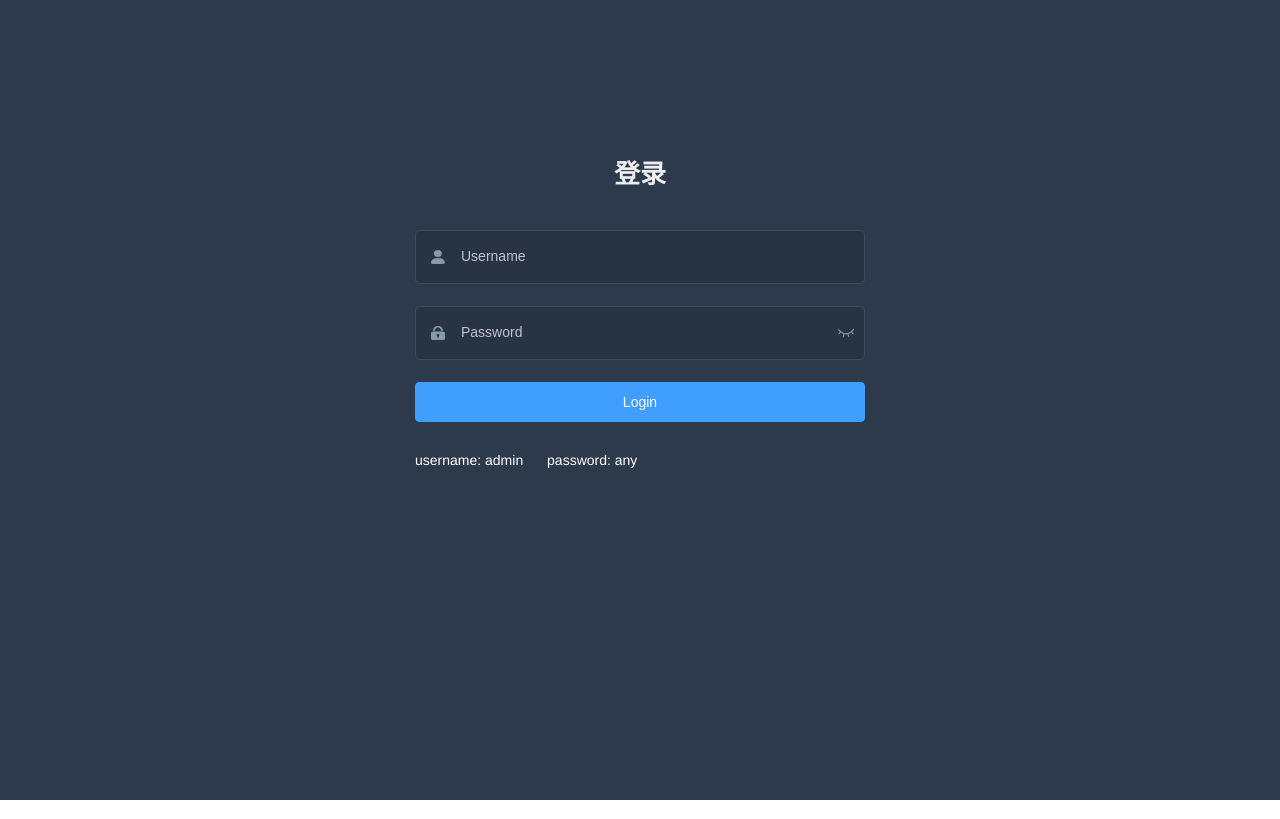
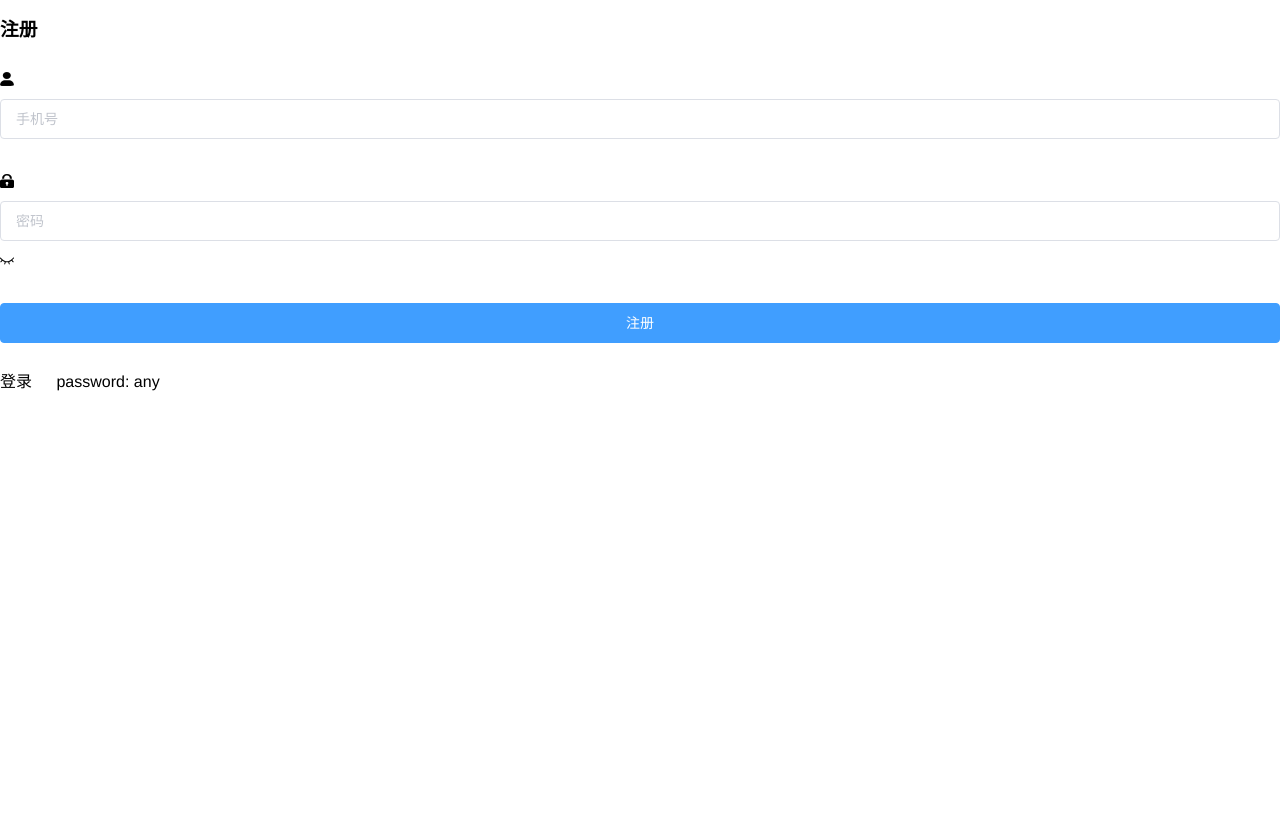
Before and after one commit to Starry316/CloudPrice, a Vue app: page /#/login in a window 1280 px wide. Built offline with nearby package versions, Linux system fonts and the light colour scheme.

Commit message:
注册界面调整（未完成）

```diff
--- a/package.json
+++ b/package.json
@@ -15,15 +15,15 @@
   },
   "dependencies": {
     "axios": "0.18.1",
+    "echarts": "4.2.1",
     "element-ui": "2.7.2",
     "js-cookie": "2.2.0",
     "normalize.css": "7.0.0",
     "nprogress": "0.2.0",
     "path-to-regexp": "2.4.0",
     "vue": "2.6.10",
-    "vue-router": "3.0.6",
-    "vuex": "3.1.0",
-    "echarts": "4.2.1"
+    "vue-router": "^3.0.6",
+    "vuex": "3.1.0"
   },
   "devDependencies": {
     "@babel/core": "7.0.0",
--- a/src/router/index.js
+++ b/src/router/index.js
@@ -33,7 +33,7 @@
 export const constantRoutes = [
   {
     path: '/login',
-    component: () => import('@/views/login/index'),
+    component: () => import('@/views/login/register'),
     hidden: false
   },
 
--- /dev/null
+++ b/src/views/login/register.vue
@@ -0,0 +1,260 @@
+
+<!--注册页面-->
+<!--样式同login/index.vue，其中名称与逻辑有改动-->
+<template>
+  <div class="register-container">
+    <el-form ref="loginForm"
+             :model="registerForm"
+             :rules="registerRules"
+             class="login-form" auto-complete="on" label-position="left">
+
+      <!--:model是v-bind:model的缩写,将父组件数据传给子组件-->
+<!--  ref：表单被引用时的名称，标识    -->
+<!--  rules：表单验证规则-->
+<!--     -->
+
+      <div class="title-container">
+        <h3 class="title">注册</h3>
+      </div>
+
+      <el-form-item prop="account">
+        <span class="svg-container">    <!--span对文字进行样式修改，其父元素的class影响它-->
+          <svg-icon icon-class="user" />
+        </span>
+
+        <el-input
+          ref="account"
+          v-model="registerForm.account"
+          placeholder="手机号"
+          name="account"
+          type="digit"
+          tabindex="1"
+          auto-complete="on"
+        /> <!--ref：获取dom元素或子组件从而调用子组件方法-->
+      </el-form-item>
+
+      <el-form-item prop="password">
+        <span class="svg-container">
+          <svg-icon icon-class="password" />
+        </span>
+
+        <el-input
+          :key="passwordType"
+          ref="password"
+          v-model="registerForm.password"
+          :type="passwordType"
+          placeholder="密码"
+          name="password"
+          tabindex="2"
+          auto-complete="on"
+          @keyup.enter.native="handleLogin"
+        />
+
+        <span class="show-pwd" @click="showPwd">
+          <svg-icon :icon-class="passwordType === 'password' ? 'eye' : 'eye-open'" />
+        </span>
+      </el-form-item>
+
+      <el-button :loading="loading" type="primary" style="width:100%;margin-bottom:30px;" @click.native.prevent="handleLogin">注册</el-button>
+
+      <div class="to_login">
+        <span style="margin-right:20px;">登录</span>
+        <span> password: any</span>
+      </div>
+
+    </el-form>
+  </div>
+</template>
+
+<script>
+  import { validUsername } from '@/utils/validate'
+
+  export default {   //<!--复用一个组件生成另一个-->
+    name: 'register',
+    data() {
+      const validateAccount = (rule, value, callback) => {
+        if (!validUsername(value)) {
+          //需要一个专门的判断是否是有效手机号的方法----------------------------->像validate一样单独成 js？？？
+          callback(new Error('Please enter the correct user name'))
+        } else {
+          callback()
+        }
+      }
+      const validatePassword = (rule, value, callback) => {
+        if (value.length < 6) {
+          callback(new Error('The password can not be less than 6 digits'))
+        } else {
+          callback()
+        }
+      }
+      return {
+        registerForm: {
+          account: '',
+          password: ''
+        },
+
+        //zz检验表单正确性
+        registerRules: {
+          //   <!--blur 失去焦点时触发-->
+          account: [{ required: true, trigger: 'blur', validator: validateAccount }],
+          password: [{ required: true, trigger: 'blur', validator: validatePassword }]
+        },
+
+        loading: false,
+        passwordType: 'password',
+        //重定向到某个url
+        redirect: undefined
+      }
+    },
+    watch: {
+      $route: {
+        handler: function(route) {
+          this.redirect = route.query && route.query.redirect  //??????????????????????????????????????????????????????????????????????
+        },
+        immediate: true    //在watch中声明的时候,就立刻执行handler
+      }
+    },
+    methods: {
+      showPwd() {
+        if (this.passwordType === 'password') {
+          this.passwordType = ''
+        } else {
+          this.passwordType = 'password'
+        }
+        this.$nextTick(() => {
+          this.$refs.password.focus()
+        })
+      },
+
+      handleLogin() {
+        this.$refs.registerForm.validate(valid => {
+          if (valid) {
+            this.loading = true
+
+            this.$store.dispatch('user/login', this.registerForm).then(() => {
+
+              this.$router.push({ path: this.redirect || '/' })
+              this.loading = false
+            }).catch(() => {
+              this.loading = false
+            })
+          } else {
+            console.log('error submit!!')
+            return false
+          }
+        })
+      }
+    }
+  }
+</script>
+
+<style lang="scss">
+  /* 修复input 背景不协调 和光标变色 */
+  /* Detail see https://github.com/PanJiaChen/vue-element-admin/pull/927 */
+
+  $bg:#283443;
+  $light_gray:#fff;
+  $cursor: #fff;
+
+  @supports (-webkit-mask: none) and (not (cater-color: $cursor)) {
+    .login-container .el-input input {
+      color: $cursor;
+    }
+  }
+
+  /* reset element-ui css */
+  .login-container {
+    .el-input {
+      display: inline-block;
+      height: 47px;
+      width: 85%;
+
+      input {
+        background: transparent;
+        border: 0px;
+        -webkit-appearance: none;
+        border-radius: 0px;
+        padding: 12px 5px 12px 15px;
+        color: $light_gray;
+        height: 47px;
+        caret-color: $cursor;
+
+        &:-webkit-autofill {
+          box-shadow: 0 0 0px 1000px $bg inset !important;
+          -webkit-text-fill-color: $cursor !important;
+        }
+      }
+    }
+
+    .el-form-item {
+      border: 1px solid rgba(255, 255, 255, 0.1);
+      background: rgba(0, 0, 0, 0.1);
+      border-radius: 5px;
+      color: #454545;
+    }
+  }
+</style>
+
+<style lang="scss" scoped>
+  $bg:#2d3a4b;
+  $dark_gray:#889aa4;
+  $light_gray:#eee;
+
+  .login-container {
+    min-height: 100%;
+    width: 100%;
+    background-color: $bg;
+    overflow: hidden;
+
+    .login-form {
+      position: relative;
+      width: 520px;
+      max-width: 100%;
+      padding: 160px 35px 0;
+      margin: 0 auto;
+      overflow: hidden;
+    }
+
+    .tips {
+      font-size: 14px;
+      color: #fff;
+      margin-bottom: 10px;
+
+      span {
+        &:first-of-type {
+          margin-right: 16px;
+        }
+      }
+    }
+
+    .svg-container {
+      padding: 6px 5px 6px 15px;
+      color: $dark_gray;
+      vertical-align: middle;
+      width: 30px;
+      display: inline-block;
+    }
+
+    .title-container {
+      position: relative;
+
+      .title {
+        font-size: 26px;
+        color: $light_gray;
+        margin: 0px auto 40px auto;
+        text-align: center;
+        font-weight: bold;
+      }
+    }
+
+    .show-pwd {
+      position: absolute;
+      right: 10px;
+      top: 7px;
+      font-size: 16px;
+      color: $dark_gray;
+      cursor: pointer;
+      user-select: none;
+    }
+  }
+</style>
```
